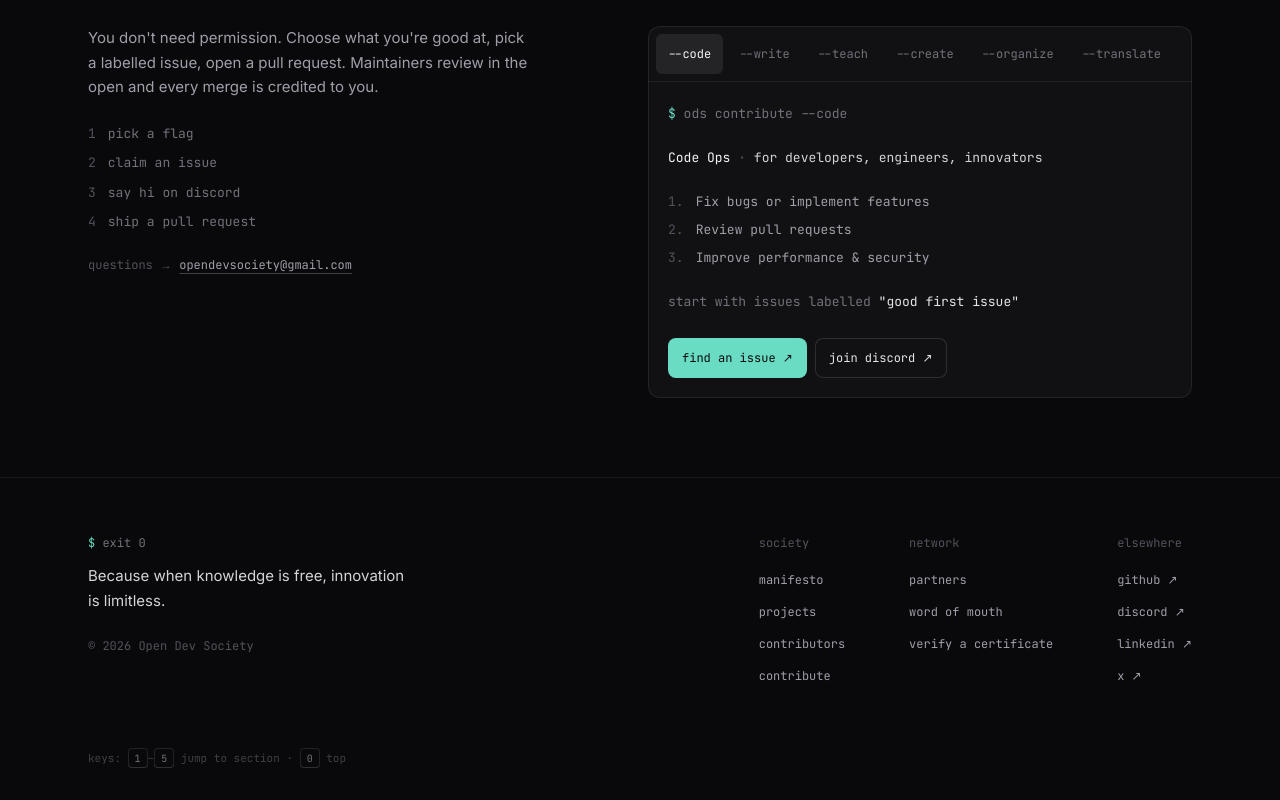
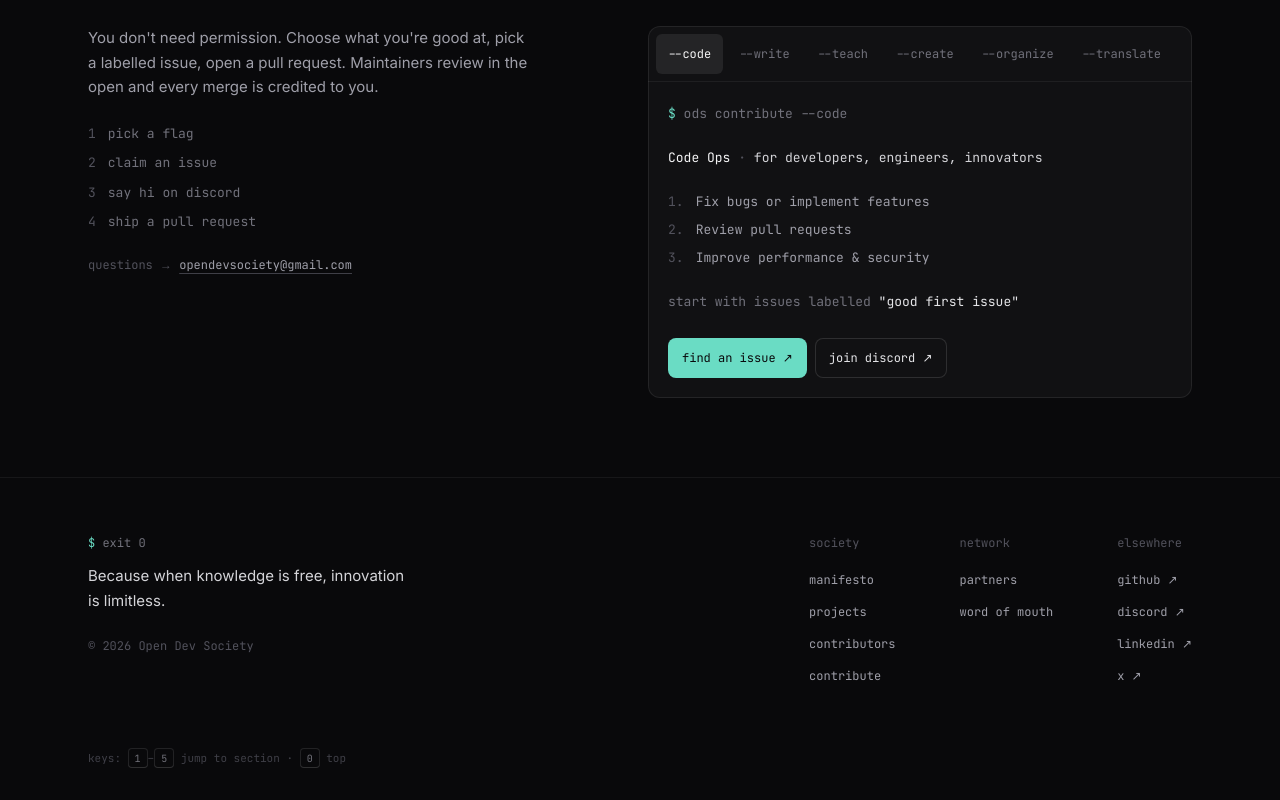
Before and after one commit to Open-Dev-Society/opendevsociety, a Next.js app: page /concepts/a in a window 1280 px wide. Shown: the part 3189-3989 px from the top of the page. Built offline with nearby package versions, Linux system fonts and the light colour scheme; a web font is replaced by a local one.

Commit message:
Claude Code 2: Concept A: drop gated /certificate link from footer

```diff
--- a/src/app/concepts/a/page.tsx
+++ b/src/app/concepts/a/page.tsx
@@ -30,7 +30,7 @@ const PRINCIPLES = [
 
 const FOOTER: [string, [string, string][]][] = [
   ["society", [["manifesto", "/manifesto"], ["projects", "/projects"], ["contributors", "/contributors"], ["contribute", "/contribute"]]],
-  ["network", [["partners", "/partners"], ["word of mouth", "/word-of-mouth"], ["verify a certificate", "/certificate"]]],
+  ["network", [["partners", "/partners"], ["word of mouth", "/word-of-mouth"]]],
   ["elsewhere", [["github", "https://github.com/Open-Dev-Society"], ["discord", "https://discord.gg/9xywA3pj"], ["linkedin", "https://www.linkedin.com/company/opendevsociety-in/"], ["x", "https://x.com/opendevsociety"]]],
 ];
 
```
